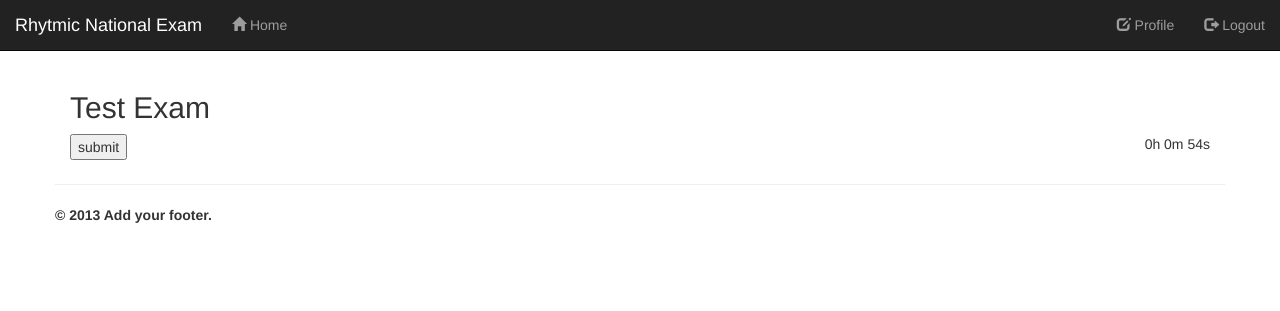
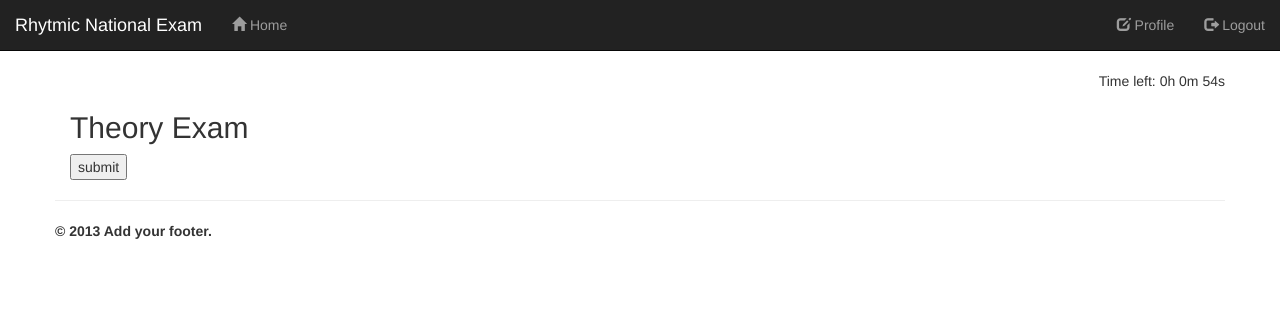
Before and after one commit to AltusN/rhytmic_exam, a Flask app: page /theory_exam in a window 1280 px wide. Shown: the top 311 px of the page. Run offline with Flask 2, Linux system fonts and the light colour scheme; the visitor is signed in with stand-in values (Sample User, id 1); data comes from the database, SQL or seed files in the repository; data that the repository does not hold is empty; some libraries are stand-ins or nearby versions.

Commit message:
fixed sticky at top of exam

```diff
--- a/rhytmic_exam_app/templates/theory_exam.html
+++ b/rhytmic_exam_app/templates/theory_exam.html
@@ -1,14 +1,15 @@
 {% extends "base.html" %}
 
 {% block app_content %}
+    <div id="timer" class="container">
+        <div class="row">
+          <div class="col-md-6"></div>
+          <div class="col-md-6"><span class="pull-right">Time left:  <span id="demo"></span></span></div>
+        </div>
+      </div>
     <h2>
-        Test Exam
+        Theory Exam
     </h2>
-    <div id=the-sticky-div class="pull-right">
-        <p id="demo"></p>
-    </div>
-
-
     <form id="exam" action="" method="POST">
         {% for q in questions %}
         <div>
@@ -233,12 +234,21 @@
             document.getElementById("exam").subnit();
         };
 
-        var $window = $(window),
-            $stickyEl = $('#the-sticky-div'),
-            elTop = $stickyEl.offset().top;
+        window.onscroll = function() {myFunction()};
 
-        $window.scroll(function() {
-                $stickyEl.toggleClass('sticky', $window.scrollTop() > elTop);
-            });
+        // Get the navbar
+        var navbar = document.getElementById("timer");
+
+        // Get the offset position of the navbar
+        var sticky = navbar.offsetTop;
+
+        // Add the sticky class to the navbar when you reach its scroll position. Remove "sticky" when you leave the scroll position
+        function myFunction() {
+        if (window.pageYOffset >= sticky) {
+            navbar.classList.add("sticky")
+        } else {
+            navbar.classList.remove("sticky");
+        }
+        }
         </script>
 {% endblock %}
```
